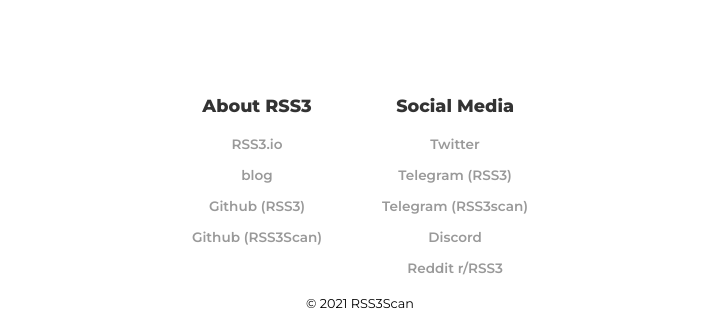
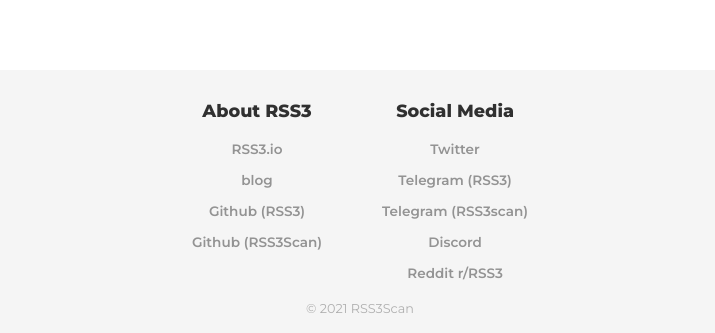
Before and after one commit to rss3Scan/rss3scan, a Vue app: page / in a window 1280 px wide. Shown: the part 469-802 px from the top of the page, without its empty margins (280-995 px from the left). Built offline with nearby package versions, Linux system fonts and the light colour scheme; what vuesax would draw is missing.

Commit message:
replace logo && add footer background color * logo with alpha channel

```diff
--- a/src/App.vue
+++ b/src/App.vue
@@ -24,9 +24,9 @@
 
 <style>
 #app {
+  text-align: center;
   -webkit-font-smoothing: antialiased;
   -moz-osx-font-smoothing: grayscale;
-  text-align: center;
   -webkit-box-flex: 1;
   -ms-flex: 1 1 auto;
   flex: 1 1 auto;
--- a/src/assets/css/theme.css
+++ b/src/assets/css/theme.css
@@ -8,10 +8,9 @@
 }
 
 /* dark theme */
-body .dark{
-
+body .dark {
 }
-*{
+* {
   padding: 0;
   margin: 0;
 }
--- a/src/components/Footer.vue
+++ b/src/components/Footer.vue
@@ -89,7 +89,10 @@
   align-items: center;
   justify-content: center;
   flex-direction: column;
-  border-radius: 0 30px 0 0;
+  border-radius: 30px 30px 0 0;
+  background: #f5f5f5;
+  padding-top: 15px;
+  padding-bottom: 20px;
 }
 
 .footer .footer__uls {
@@ -100,6 +103,7 @@
 
 .footer .span-copy {
   font-size: 0.8rem;
+  color: #afafaf;
 }
 
 .footer ul {
@@ -145,10 +149,6 @@
   .footer ul {
     width: calc(50% - 20px);
   }
-}
-
-.footer {
-  padding-bottom: 20px !important;
 }
 
 @media (max-width: 500px) {
--- a/src/views/Home.vue
+++ b/src/views/Home.vue
@@ -1,7 +1,7 @@
 <template>
   <div class="home">
     <Search>
-      <img alt="Scan logo" src="@/assets/RSS3_Scan.svg" class="main-logo" />
+      <img alt="Scan logo" src="@/assets/logo_title.svg" class="main-logo" />
     </Search>
   </div>
 </template>
```
Also changed, not shown: src/assets/logo.png, src/assets/logo_title.svg.
